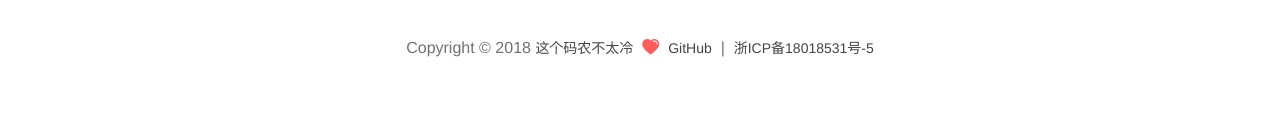
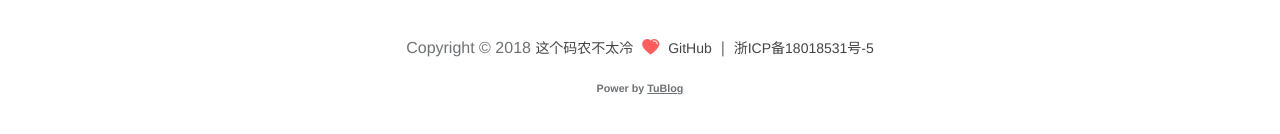
Before and after one commit to zenghongtu/tu-blog, a Vue app in the folder client/: page / in a window 1280 px wide. Shown: the part 978-1112 px from the top of the page. Built offline with nearby package versions, Linux system fonts and the light colour scheme; no server answers.

Commit message:
feat: add power

```diff
--- a/client/src/components/footer/index.vue
+++ b/client/src/components/footer/index.vue
@@ -19,6 +19,7 @@
             <i class="iconfont icon-aixin heart"></i> &nbsp;<a class="link" target="_blank"
                                                                href="https://github.com/zenghongtu">GitHub</a>
             &nbsp;|&nbsp; <a class="beian" href="http://www.miitbeian.gov.cn/">浙ICP备18018531号-5</a>
+            <h6 class="power-by">Power by <a href="https://github.com/zenghongtu/tu-blog">TuBlog</a></h6>
         </div>
     </div>
 </template>
@@ -93,6 +94,13 @@
                 text-decoration: none;
                 color: $word;
             }
+            .power-by {
+                margin: 0;
+                a {
+                    color: $base;
+                    line-height: 1em;
+                }
+            }
         }
         .notice {
             position: fixed;
```
